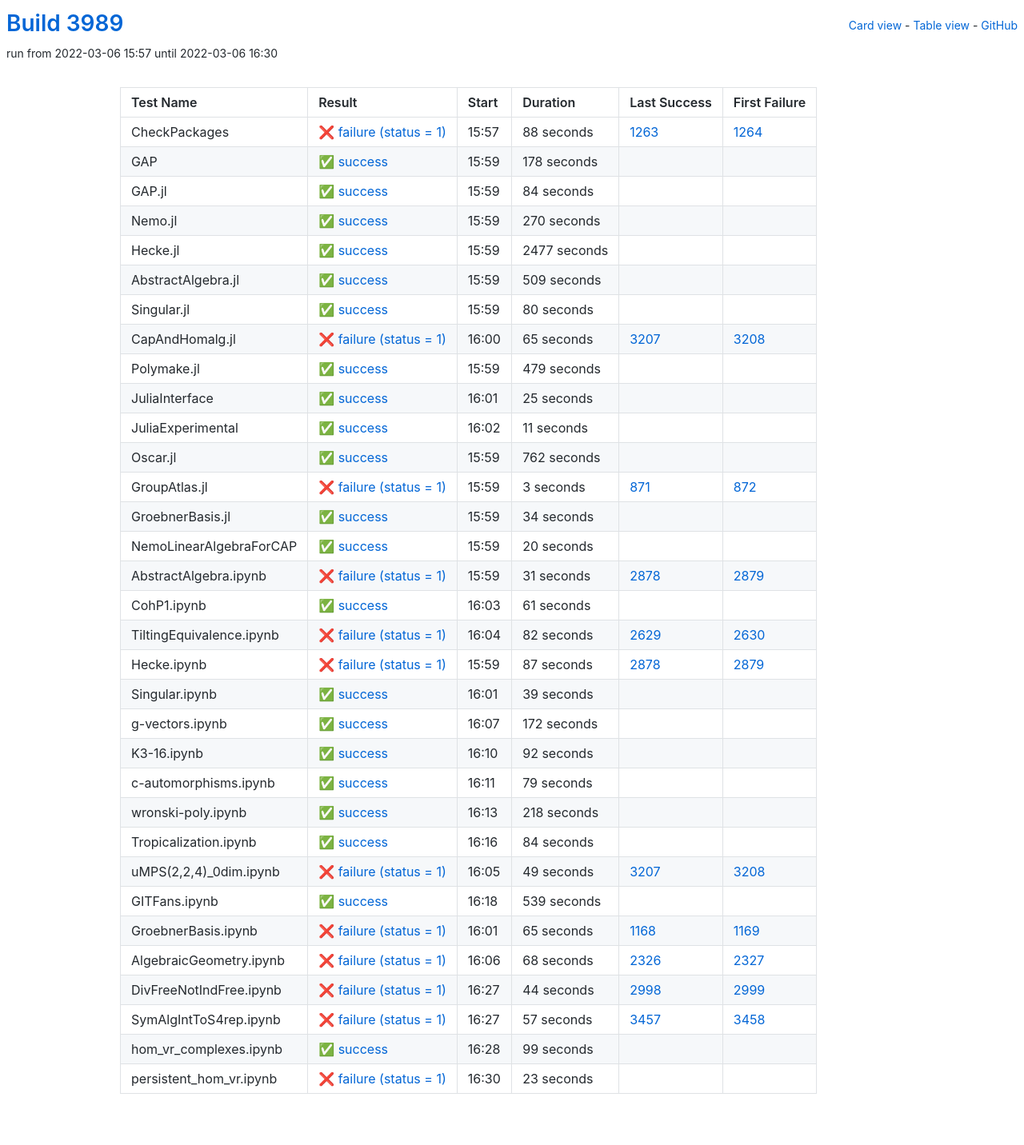
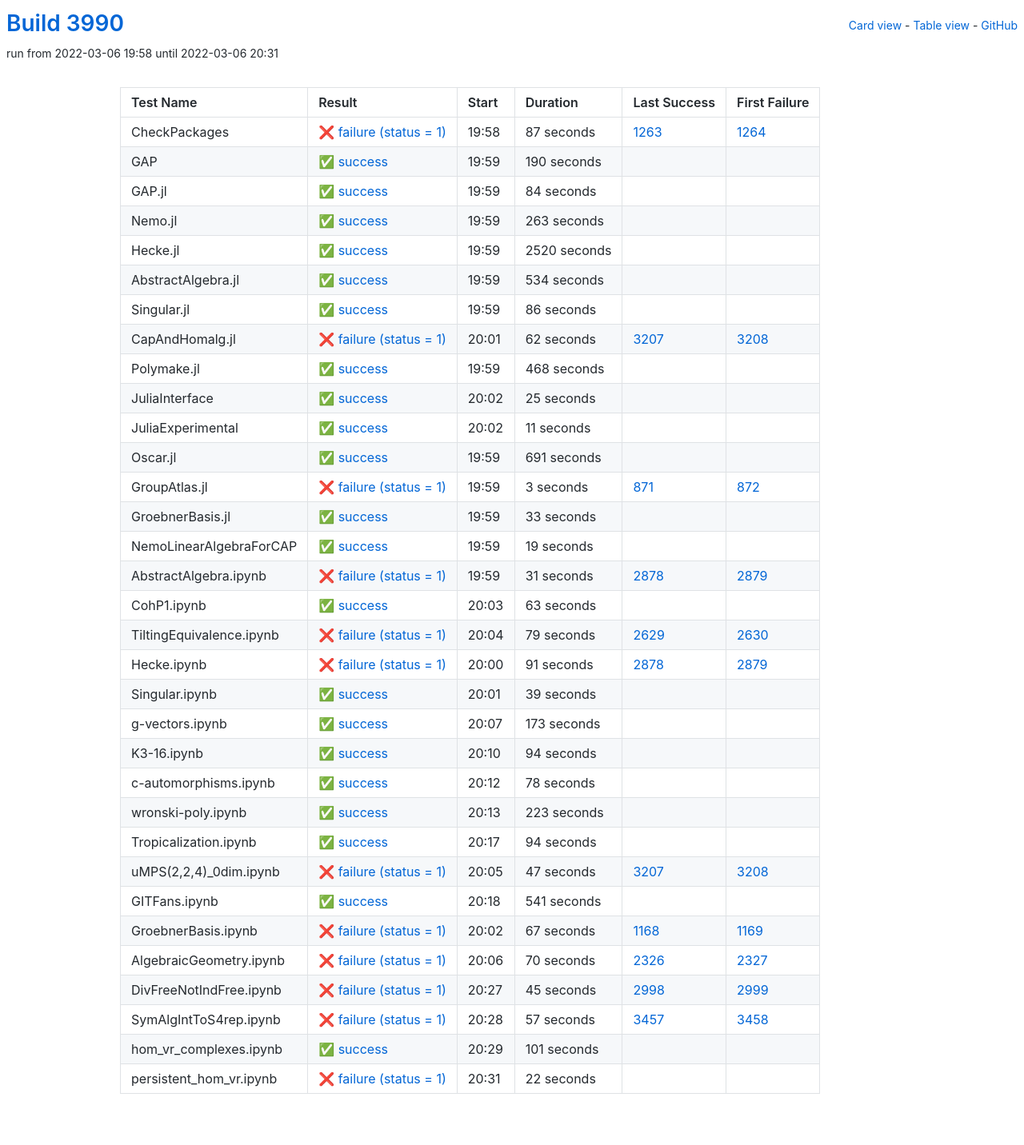
Before and after one commit to oscar-system/oscar-ci-status-stable, a Jekyll site: the page built from table.html, in a window 1280 px wide. Shown: the whole page at 80% size. Built offline with Jekyll 4.4.1, drawn with Linux system fonts in a browser that asks for light colours.

Commit message:
Build #3990

```diff
--- a/_data/ci.yml
+++ b/_data/ci.yml
@@ -1,6 +1,6 @@
 ---
-build: 3989
-build_url: https://oscarci.mathematik.uni-kl.de/job/oscar-stable/3989/
+build: 3990
+build_url: https://oscarci.mathematik.uni-kl.de/job/oscar-stable/3990/
 job: oscar-stable
 organization: oscar-system
 repo: oscar-ci-status-stable
@@ -8,32 +8,32 @@ repourl: https://github.com/oscar-system/oscar-ci-status-stable
 tests:
 - name: CheckPackages
   id: checkpackages
-  log: https://oscarci.mathematik.uni-kl.de/job/oscar-stable/3989/artifact/logs/build-3989/CheckPackages.log
-  start: 2022-03-06 15:57
+  log: https://oscarci.mathematik.uni-kl.de/job/oscar-stable/3990/artifact/logs/build-3990/CheckPackages.log
+  start: 2022-03-06 19:58
   success: false
   exitcode: 1
   status: failure
-  duration: 88
+  duration: 87
   last_success: 1263
   last_success_url: https://oscarci.mathematik.uni-kl.de/job/oscar-stable/1263/
   first_failure: 1264
   first_failure_url: https://oscarci.mathematik.uni-kl.de/job/oscar-stable/1264/
 - name: GAP
   id: gap
-  log: https://oscarci.mathematik.uni-kl.de/job/oscar-stable/3989/artifact/logs/build-3989/GAP.log
-  start: 2022-03-06 15:59
+  log: https://oscarci.mathematik.uni-kl.de/job/oscar-stable/3990/artifact/logs/build-3990/GAP.log
+  start: 2022-03-06 19:59
   success: true
   exitcode: 0
   status: success
-  duration: 178
+  duration: 190
   last_success: false
   last_success_url:
   first_failure: false
   first_failure_url:
 - name: GAP.jl
   id: gap-jl
-  log: https://oscarci.mathematik.uni-kl.de/job/oscar-stable/3989/artifact/logs/build-3989/GAP.jl.log
-  start: 2022-03-06 15:59
+  log: https://oscarci.mathematik.uni-kl.de/job/oscar-stable/3990/artifact/logs/build-3990/GAP.jl.log
+  start: 2022-03-06 19:59
   success: true
   exitcode: 0
   status: success
@@ -44,80 +44,80 @@ tests:
   first_failure_url:
 - name: Nemo.jl
   id: nemo-jl
-  log: https://oscarci.mathematik.uni-kl.de/job/oscar-stable/3989/artifact/logs/build-3989/Nemo.jl.log
-  start: 2022-03-06 15:59
+  log: https://oscarci.mathematik.uni-kl.de/job/oscar-stable/3990/artifact/logs/build-3990/Nemo.jl.log
+  start: 2022-03-06 19:59
   success: true
   exitcode: 0
   status: success
-  duration: 270
+  duration: 263
   last_success: false
   last_success_url:
   first_failure: false
   first_failure_url:
 - name: Hecke.jl
   id: hecke-jl
-  log: https://oscarci.mathematik.uni-kl.de/job/oscar-stable/3989/artifact/logs/build-3989/Hecke.jl.log
-  start: 2022-03-06 15:59
+  log: https://oscarci.mathematik.uni-kl.de/job/oscar-stable/3990/artifact/logs/build-3990/Hecke.jl.log
+  start: 2022-03-06 19:59
   success: true
   exitcode: 0
   status: success
-  duration: 2477
+  duration: 2520
   last_success: false
   last_success_url:
   first_failure: false
   first_failure_url:
 - name: AbstractAlgebra.jl
   id: abstractalgebra-jl
-  log: https://oscarci.mathematik.uni-kl.de/job/oscar-stable/3989/artifact/logs/build-3989/AbstractAlgebra.jl.log
-  start: 2022-03-06 15:59
+  log: https://oscarci.mathematik.uni-kl.de/job/oscar-stable/3990/artifact/logs/build-3990/AbstractAlgebra.jl.log
+  start: 2022-03-06 19:59
   success: true
   exitcode: 0
   status: success
-  duration: 509
+  duration: 534
   last_success: false
   last_success_url:
   first_failure: false
   first_failure_url:
 - name: Singular.jl
   id: singular-jl
-  log: https://oscarci.mathematik.uni-kl.de/job/oscar-stable/3989/artifact/logs/build-3989/Singular.jl.log
-  start: 2022-03-06 15:59
+  log: https://oscarci.mathematik.uni-kl.de/job/oscar-stable/3990/artifact/logs/build-3990/Singular.jl.log
+  start: 2022-03-06 19:59
   success: true
   exitcode: 0
   status: success
-  duration: 80
+  duration: 86
   last_success: false
   last_success_url:
   first_failure: false
   first_failure_url:
 - name: CapAndHomalg.jl
   id: capandhomalg-jl
-  log: https://oscarci.mathematik.uni-kl.de/job/oscar-stable/3989/artifact/logs/build-3989/CapAndHomalg.jl.log
-  start: 2022-03-06 16:00
+  log: https://oscarci.mathematik.uni-kl.de/job/oscar-stable/3990/artifact/logs/build-3990/CapAndHomalg.jl.log
+  start: 2022-03-06 20:01
   success: false
   exitcode: 1
   status: failure
-  duration: 65
+  duration: 62
   last_success: 3207
   last_success_url: https://oscarci.mathematik.uni-kl.de/job/oscar-stable/3207/
   first_failure: 3208
   first_failure_url: https://oscarci.mathematik.uni-kl.de/job/oscar-stable/3208/
 - name: Polymake.jl
   id: polymake-jl
-  log: https://oscarci.mathematik.uni-kl.de/job/oscar-stable/3989/artifact/logs/build-3989/Polymake.jl.log
-  start: 2022-03-06 15:59
+  log: https://oscarci.mathematik.uni-kl.de/job/oscar-stable/3990/artifact/logs/build-3990/Polymake.jl.log
+  start: 2022-03-06 19:59
   success: true
   exitcode: 0
   status: success
-  duration: 479
+  duration: 468
   last_success: false
   last_success_url:
   first_failure: false
   first_failure_url:
 - name: JuliaInterface
   id: juliainterface
-  log: https://oscarci.mathematik.uni-kl.de/job/oscar-stable/3989/artifact/logs/build-3989/JuliaInterface.log
-  start: 2022-03-06 16:01
+  log: https://oscarci.mathematik.uni-kl.de/job/oscar-stable/3990/artifact/logs/build-3990/JuliaInterface.log
+  start: 2022-03-06 20:02
   success: true
   exitcode: 0
   status: success
@@ -128,8 +128,8 @@ tests:
   first_failure_url:
 - name: JuliaExperimental
   id: juliaexperimental
-  log: https://oscarci.mathematik.uni-kl.de/job/oscar-stable/3989/artifact/logs/build-3989/JuliaExperimental.log
-  start: 2022-03-06 16:02
+  log: https://oscarci.mathematik.uni-kl.de/job/oscar-stable/3990/artifact/logs/build-3990/JuliaExperimental.log
+  start: 2022-03-06 20:02
   success: true
   exitcode: 0
   status: success
@@ -140,20 +140,20 @@ tests:
   first_failure_url:
 - name: Oscar.jl
   id: oscar-jl
-  log: https://oscarci.mathematik.uni-kl.de/job/oscar-stable/3989/artifact/logs/build-3989/Oscar.jl.log
-  start: 2022-03-06 15:59
+  log: https://oscarci.mathematik.uni-kl.de/job/oscar-stable/3990/artifact/logs/build-3990/Oscar.jl.log
+  start: 2022-03-06 19:59
   success: true
   exitcode: 0
   status: success
-  duration: 762
+  duration: 691
   last_success: false
   last_success_url:
   first_failure: false
   first_failure_url:
 - name: GroupAtlas.jl
   id: groupatlas-jl
-  log: https://oscarci.mathematik.uni-kl.de/job/oscar-stable/3989/artifact/logs/build-3989/GroupAtlas.jl.log
-  start: 2022-03-06 15:59
+  log: https://oscarci.mathematik.uni-kl.de/job/oscar-stable/3990/artifact/logs/build-3990/GroupAtlas.jl.log
+  start: 2022-03-06 19:59
   success: false
   exitcode: 1
   status: failure
@@ -164,32 +164,32 @@ tests:
   first_failure_url: https://oscarci.mathematik.uni-kl.de/job/oscar-stable/872/
 - name: GroebnerBasis.jl
   id: groebnerbasis-jl
-  log: https://oscarci.mathematik.uni-kl.de/job/oscar-stable/3989/artifact/logs/build-3989/GroebnerBasis.jl.log
-  start: 2022-03-06 15:59
+  log: https://oscarci.mathematik.uni-kl.de/job/oscar-stable/3990/artifact/logs/build-3990/GroebnerBasis.jl.log
+  start: 2022-03-06 19:59
   success: true
   exitcode: 0
   status: success
-  duration: 34
+  duration: 33
   last_success: false
   last_success_url:
   first_failure: false
   first_failure_url:
 - name: NemoLinearAlgebraForCAP
   id: nemolinearalgebraforcap
-  log: https://oscarci.mathematik.uni-kl.de/job/oscar-stable/3989/artifact/logs/build-3989/NemoLinearAlgebraForCAP.log
-  start: 2022-03-06 15:59
+  log: https://oscarci.mathematik.uni-kl.de/job/oscar-stable/3990/artifact/logs/build-3990/NemoLinearAlgebraForCAP.log
+  start: 2022-03-06 19:59
   success: true
   exitcode: 0
   status: success
-  duration: 20
+  duration: 19
   last_success: false
   last_success_url:
   first_failure: false
   first_failure_url:
 - name: AbstractAlgebra.ipynb
   id: abstractalgebra-ipynb
-  log: https://oscarci.mathematik.uni-kl.de/job/oscar-stable/3989/artifact/logs/build-3989/AbstractAlgebra.ipynb.log
-  start: 2022-03-06 15:59
+  log: https://oscarci.mathematik.uni-kl.de/job/oscar-stable/3990/artifact/logs/build-3990/AbstractAlgebra.ipynb.log
+  start: 2022-03-06 19:59
   success: false
   exitcode: 1
   status: failure
@@ -200,44 +200,44 @@ tests:
   first_failure_url: https://oscarci.mathematik.uni-kl.de/job/oscar-stable/2879/
 - name: CohP1.ipynb
   id: cohp1-ipynb
-  log: https://oscarci.mathematik.uni-kl.de/job/oscar-stable/3989/artifact/logs/build-3989/CohP1.ipynb.log
-  start: 2022-03-06 16:03
+  log: https://oscarci.mathematik.uni-kl.de/job/oscar-stable/3990/artifact/logs/build-3990/CohP1.ipynb.log
+  start: 2022-03-06 20:03
   success: true
   exitcode: 0
   status: success
-  duration: 61
+  duration: 63
   last_success: false
   last_success_url:
   first_failure: false
   first_failure_url:
 - name: TiltingEquivalence.ipynb
   id: tiltingequivalence-ipynb
-  log: https://oscarci.mathematik.uni-kl.de/job/oscar-stable/3989/artifact/logs/build-3989/TiltingEquivalence.ipynb.log
-  start: 2022-03-06 16:04
+  log: https://oscarci.mathematik.uni-kl.de/job/oscar-stable/3990/artifact/logs/build-3990/TiltingEquivalence.ipynb.log
+  start: 2022-03-06 20:04
   success: false
   exitcode: 1
   status: failure
-  duration: 82
+  duration: 79
   last_success: 2629
   last_success_url: https://oscarci.mathematik.uni-kl.de/job/oscar-stable/2629/
   first_failure: 2630
   first_failure_url: https://oscarci.mathematik.uni-kl.de/job/oscar-stable/2630/
 - name: Hecke.ipynb
   id: hecke-ipynb
-  log: https://oscarci.mathematik.uni-kl.de/job/oscar-stable/3989/artifact/logs/build-3989/Hecke.ipynb.log
-  start: 2022-03-06 15:59
+  log: https://oscarci.mathematik.uni-kl.de/job/oscar-stable/3990/artifact/logs/build-3990/Hecke.ipynb.log
+  start: 2022-03-06 20:00
   success: false
   exitcode: 1
   status: failure
-  duration: 87
+  duration: 91
   last_success: 2878
   last_success_url: https://oscarci.mathematik.uni-kl.de/job/oscar-stable/2878/
   first_failure: 2879
   first_failure_url: https://oscarci.mathematik.uni-kl.de/job/oscar-stable/2879/
 - name: Singular.ipynb
   id: singular-ipynb
-  log: https://oscarci.mathematik.uni-kl.de/job/oscar-stable/3989/artifact/logs/build-3989/Singular.ipynb.log
-  start: 2022-03-06 16:01
+  log: https://oscarci.mathematik.uni-kl.de/job/oscar-stable/3990/artifact/logs/build-3990/Singular.ipynb.log
+  start: 2022-03-06 20:01
   success: true
   exitcode: 0
   status: success
@@ -248,128 +248,128 @@ tests:
   first_failure_url:
 - name: g-vectors.ipynb
   id: g-vectors-ipynb
-  log: https://oscarci.mathematik.uni-kl.de/job/oscar-stable/3989/artifact/logs/build-3989/g-vectors.ipynb.log
-  start: 2022-03-06 16:07
+  log: https://oscarci.mathematik.uni-kl.de/job/oscar-stable/3990/artifact/logs/build-3990/g-vectors.ipynb.log
+  start: 2022-03-06 20:07
   success: true
   exitcode: 0
   status: success
-  duration: 172
+  duration: 173
   last_success: false
   last_success_url:
   first_failure: false
   first_failure_url:
 - name: K3-16.ipynb
   id: k3-16-ipynb
-  log: https://oscarci.mathematik.uni-kl.de/job/oscar-stable/3989/artifact/logs/build-3989/K3-16.ipynb.log
-  start: 2022-03-06 16:10
+  log: https://oscarci.mathematik.uni-kl.de/job/oscar-stable/3990/artifact/logs/build-3990/K3-16.ipynb.log
+  start: 2022-03-06 20:10
   success: true
   exitcode: 0
   status: success
-  duration: 92
+  duration: 94
   last_success: false
   last_success_url:
   first_failure: false
   first_failure_url:
 - name: c-automorphisms.ipynb
   id: c-automorphisms-ipynb
-  log: https://oscarci.mathematik.uni-kl.de/job/oscar-stable/3989/artifact/logs/build-3989/c-automorphisms.ipynb.log
-  start: 2022-03-06 16:11
+  log: https://oscarci.mathematik.uni-kl.de/job/oscar-stable/3990/artifact/logs/build-3990/c-automorphisms.ipynb.log
+  start: 2022-03-06 20:12
   success: true
   exitcode: 0
   status: success
-  duration: 79
+  duration: 78
   last_success: false
   last_success_url:
   first_failure: false
   first_failure_url:
 - name: wronski-poly.ipynb
   id: wronski-poly-ipynb
-  log: https://oscarci.mathematik.uni-kl.de/job/oscar-stable/3989/artifact/logs/build-3989/wronski-poly.ipynb.log
-  start: 2022-03-06 16:13
+  log: https://oscarci.mathematik.uni-kl.de/job/oscar-stable/3990/artifact/logs/build-3990/wronski-poly.ipynb.log
+  start: 2022-03-06 20:13
   success: true
   exitcode: 0
   status: success
-  duration: 218
+  duration: 223
   last_success: false
   last_success_url:
   first_failure: false
   first_failure_url:
 - name: Tropicalization.ipynb
   id: tropicalization-ipynb
-  log: https://oscarci.mathematik.uni-kl.de/job/oscar-stable/3989/artifact/logs/build-3989/Tropicalization.ipynb.log
-  start: 2022-03-06 16:16
+  log: https://oscarci.mathematik.uni-kl.de/job/oscar-stable/3990/artifact/logs/build-3990/Tropicalization.ipynb.log
+  start: 2022-03-06 20:17
   success: true
   exitcode: 0
   status: success
-  duration: 84
+  duration: 94
   last_success: false
   last_success_url:
   first_failure: false
   first_failure_url:
 - name: uMPS(2,2,4)_0dim.ipynb
   id: umps-2-2-4-0dim-ipynb
-  log: https://oscarci.mathematik.uni-kl.de/job/oscar-stable/3989/artifact/logs/build-3989/uMPS-2-2-4-_0dim.ipynb.log
-  start: 2022-03-06 16:05
+  log: https://oscarci.mathematik.uni-kl.de/job/oscar-stable/3990/artifact/logs/build-3990/uMPS-2-2-4-_0dim.ipynb.log
+  start: 2022-03-06 20:05
   success: false
   exitcode: 1
   status: failure
-  duration: 49
+  duration: 47
   last_success: 3207
   last_success_url: https://oscarci.mathematik.uni-kl.de/job/oscar-stable/3207/
   first_failure: 3208
   first_failure_url: https://oscarci.mathematik.uni-kl.de/job/oscar-stable/3208/
 - name: GITFans.ipynb
   id: gitfans-ipynb
-  log: https://oscarci.mathematik.uni-kl.de/job/oscar-stable/3989/artifact/logs/build-3989/GITFans.ipynb.log
-  start: 2022-03-06 16:18
+  log: https://oscarci.mathematik.uni-kl.de/job/oscar-stable/3990/artifact/logs/build-3990/GITFans.ipynb.log
+  start: 2022-03-06 20:18
   success: true
   exitcode: 0
   status: success
-  duration: 539
+  duration: 541
   last_success: false
   last_success_url:
   first_failure: false
   first_failure_url:
 - name: GroebnerBasis.ipynb
   id: groebnerbasis-ipynb
-  log: https://oscarci.mathematik.uni-kl.de/job/oscar-stable/3989/artifact/logs/build-3989/GroebnerBasis.ipynb.log
-  start: 2022-03-06 16:01
+  log: https://oscarci.mathematik.uni-kl.de/job/oscar-stable/3990/artifact/logs/build-3990/GroebnerBasis.ipynb.log
+  start: 2022-03-06 20:02
   success: false
   exitcode: 1
   status: failure
-  duration: 65
+  duration: 67
   last_success: 1168
   last_success_url: https://oscarci.mathematik.uni-kl.de/job/oscar-stable/1168/
   first_failure: 1169
   first_failure_url: https://oscarci.mathematik.uni-kl.de/job/oscar-stable/1169/
 - name: AlgebraicGeometry.ipynb
   id: algebraicgeometry-ipynb
-  log: https://oscarci.mathematik.uni-kl.de/job/oscar-stable/3989/artifact/logs/build-3989/AlgebraicGeometry.ipynb.log
-  start: 2022-03-06 16:06
+  log: https://oscarci.mathematik.uni-kl.de/job/oscar-stable/3990/artifact/logs/build-3990/AlgebraicGeometry.ipynb.log
+  start: 2022-03-06 20:06
   success: false
   exitcode: 1
   status: failure
-  duration: 68
+  duration: 70
   last_success: 2326
   last_success_url: https://oscarci.mathematik.uni-kl.de/job/oscar-stable/2326/
   first_failure: 2327
   first_failure_url: https://oscarci.mathematik.uni-kl.de/job/oscar-stable/2327/
 - name: DivFreeNotIndFree.ipynb
   id: divfreenotindfree-ipynb
-  log: https://oscarci.mathematik.uni-kl.de/job/oscar-stable/3989/artifact/logs/build-3989/DivFreeNotIndFree.ipynb.log
-  start: 2022-03-06 16:27
+  log: https://oscarci.mathematik.uni-kl.de/job/oscar-stable/3990/artifact/logs/build-3990/DivFreeNotIndFree.ipynb.log
+  start: 2022-03-06 20:27
   success: false
   exitcode: 1
   status: failure
-  duration: 44
+  duration: 45
   last_success: 2998
   last_success_url: https://oscarci.mathematik.uni-kl.de/job/oscar-stable/2998/
   first_failure: 2999
   first_failure_url: https://oscarci.mathematik.uni-kl.de/job/oscar-stable/2999/
 - name: SymAlgIntToS4rep.ipynb
   id: symalginttos4rep-ipynb
-  log: https://oscarci.mathematik.uni-kl.de/job/oscar-stable/3989/artifact/logs/build-3989/SymAlgIntToS4rep.ipynb.log
-  start: 2022-03-06 16:27
+  log: https://oscarci.mathematik.uni-kl.de/job/oscar-stable/3990/artifact/logs/build-3990/SymAlgIntToS4rep.ipynb.log
+  start: 2022-03-06 20:28
   success: false
   exitcode: 1
   status: failure
@@ -380,24 +380,24 @@ tests:
   first_failure_url: https://oscarci.mathematik.uni-kl.de/job/oscar-stable/3458/
 - name: hom_vr_complexes.ipynb
   id: hom-vr-complexes-ipynb
-  log: https://oscarci.mathematik.uni-kl.de/job/oscar-stable/3989/artifact/logs/build-3989/hom_vr_complexes.ipynb.log
-  start: 2022-03-06 16:28
+  log: https://oscarci.mathematik.uni-kl.de/job/oscar-stable/3990/artifact/logs/build-3990/hom_vr_complexes.ipynb.log
+  start: 2022-03-06 20:29
   success: true
   exitcode: 0
   status: success
-  duration: 99
+  duration: 101
   last_success: false
   last_success_url:
   first_failure: false
   first_failure_url:
 - name: persistent_hom_vr.ipynb
   id: persistent-hom-vr-ipynb
-  log: https://oscarci.mathematik.uni-kl.de/job/oscar-stable/3989/artifact/logs/build-3989/persistent_hom_vr.ipynb.log
-  start: 2022-03-06 16:30
+  log: https://oscarci.mathematik.uni-kl.de/job/oscar-stable/3990/artifact/logs/build-3990/persistent_hom_vr.ipynb.log
+  start: 2022-03-06 20:31
   success: false
   exitcode: 1
   status: failure
-  duration: 23
+  duration: 22
   last_success: false
   last_success_url:
   first_failure: false
```
Also changed, not shown: README.md.
